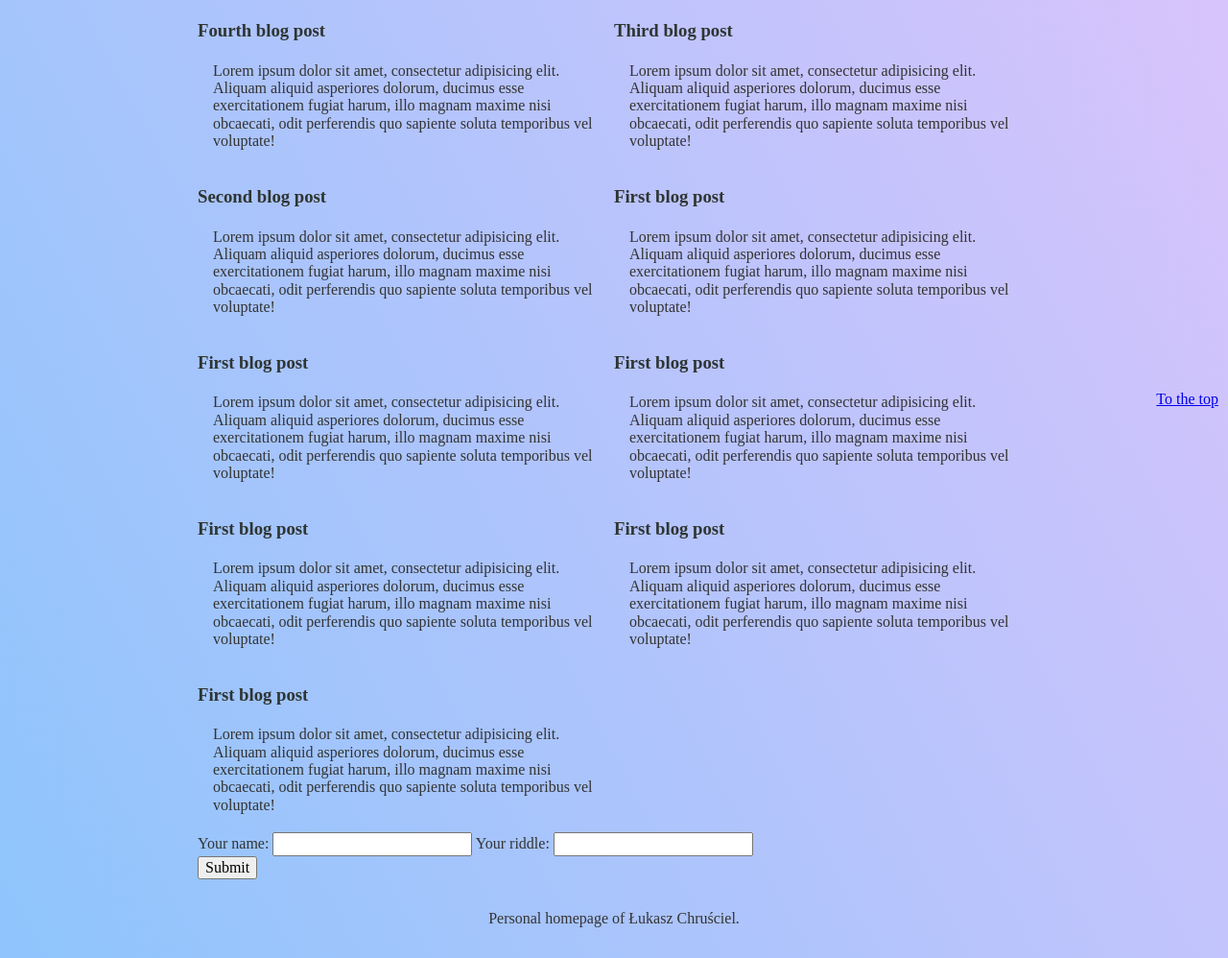
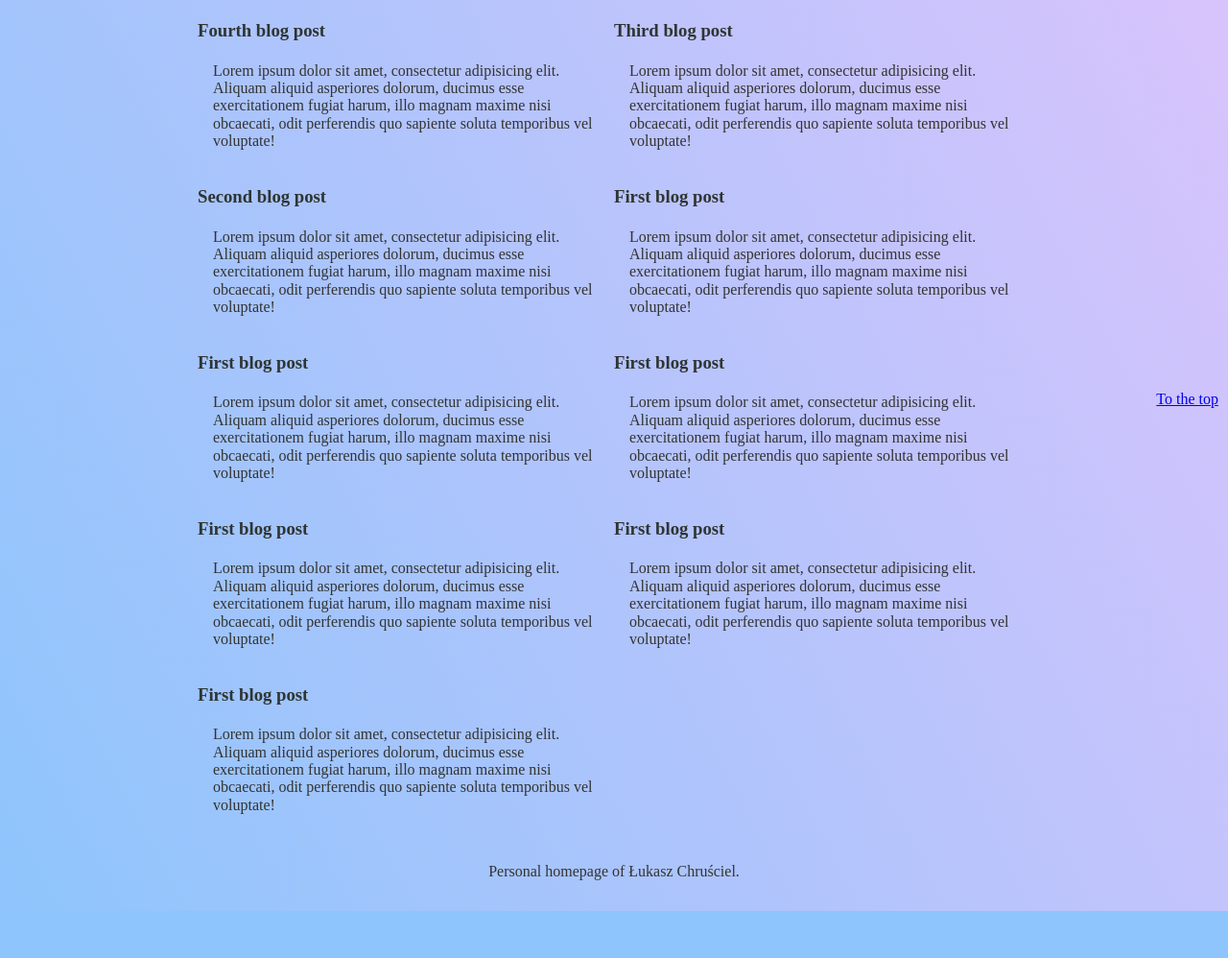
Before and after one commit to lchrusciel/ideal-umbrella, a website: page src/content/index.html in a window 1280 px wide. Shown: the part 365-1363 px from the top of the page at 96% size. After the commit the page ends 1314 px from the top, so only its background shows below. Drawn offline with nearby package versions, Linux system fonts and the light colour scheme; files that its build step writes are made by us from their sources.

Commit message:
[Content] Remove redundant form

```diff
--- a/src/content/index.html
+++ b/src/content/index.html
@@ -147,18 +147,6 @@
         </section>
       </div>
     </section>
-    <section>
-      <form action="http://dev.cotenfrontend.pl/" method="post">
-        <label for="name">Your name: </label>
-        <input type="text" id="name" name="name" />
-        <label for="riddle">Your riddle: </label>
-        <input type="text" id="riddle" name="riddle"/>
-
-        <br />
-
-        <button type="submit">Submit</button>
-      </form>
-    </section>
   </main>
   <footer class="footer">
     <a href="#top" class="footer__top">To the top</a>
```
